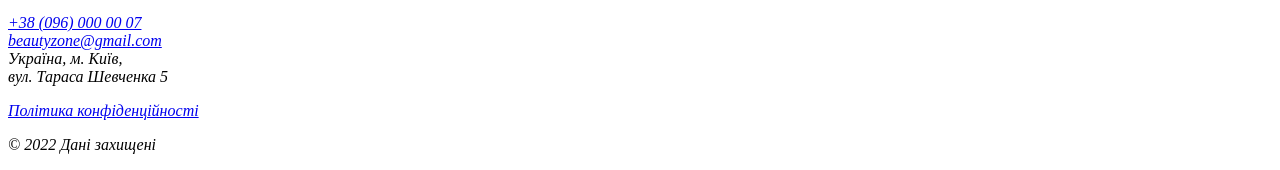
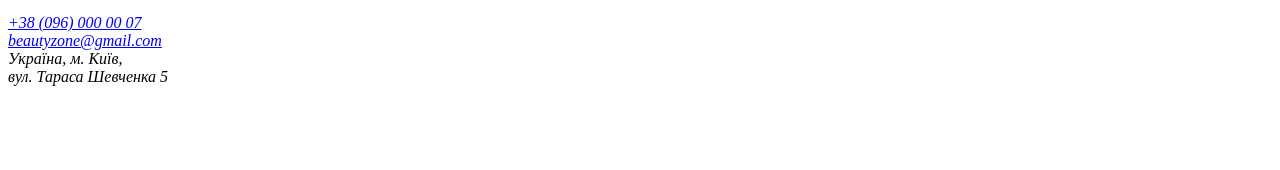
Before and after one commit to san4oska/html-study, a plain HTML site: page index.html in a window 1280 px wide. Shown: the part 4347-4517 px from the top of the page. After the commit the page ends 4449 px from the top, so only its background shows below. Drawn offline with Linux system fonts and the light colour scheme.

Commit message:
Add Styles

```diff
--- a/index.html
+++ b/index.html
@@ -119,8 +119,6 @@
           Україна, м. Київ,<br />
           вул. Тараса Шевченка 5
         </p>
-        <a href="#">Політика конфіденційності</a>
-        <p>&copy; 2022 Дані захищені</p>
       </address>
     </footer>
   </body>
```
